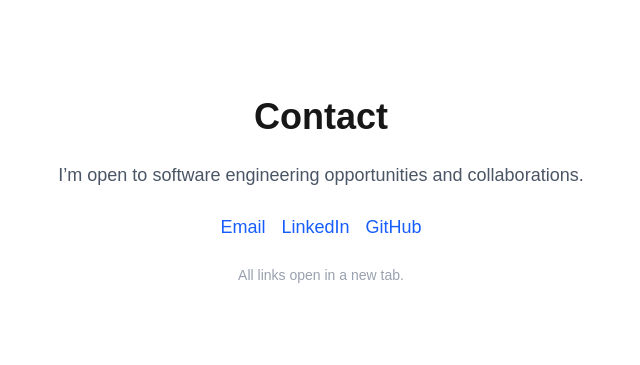
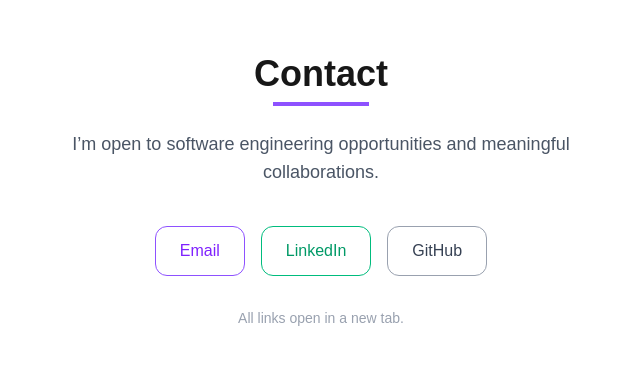
Before and after one commit to majaxpan/portfolio, a Next.js app: page / in a window 1280 px wide. Shown: the part 4533-4898 px from the top of the page, without its empty margins (319-959 px from the left). Built offline with nearby package versions, Linux system fonts and the light colour scheme.

Commit message:
Added contact section styling

```diff
--- a/app/components/Contact.tsx
+++ b/app/components/Contact.tsx
@@ -1,16 +1,44 @@
+"use client";
+
+import { motion } from "framer-motion";
+
 export default function Contact() {
   return (
-    <section id="contact" className="min-h-screen flex flex-col justify-center items-center text-center px-6 py-24">
-      <h2 className="text-4xl font-bold mb-6">Contact</h2>
+    <section
+      id="contact"
+      className="min-h-screen flex flex-col justify-center items-center text-center px-6 py-24 bg-white"
+    >
+      <motion.h2
+        className="text-4xl font-bold mb-6 relative after:block after:w-24 after:h-1 after:bg-violet-500 after:mx-auto after:mt-2"
+        initial={{ opacity: 0, y: 20 }}
+        whileInView={{ opacity: 1, y: 0 }}
+        viewport={{ once: true }}
+        transition={{ duration: 0.8 }}
+      >
+        Contact
+      </motion.h2>
 
-      <p className="text-lg text-gray-600 mb-6">
-        I’m open to software engineering opportunities and collaborations.
-      </p>
+      <motion.p
+        className="text-lg text-gray-600 mb-10 max-w-xl"
+        initial={{ opacity: 0, y: 20 }}
+        whileInView={{ opacity: 1, y: 0 }}
+        viewport={{ once: true }}
+        transition={{ duration: 0.8, delay: 0.1 }}
+      >
+        I’m open to software engineering opportunities and meaningful
+        collaborations.
+      </motion.p>
 
-      <div className="flex flex-col sm:flex-row gap-4">
+      <motion.div
+        className="flex flex-col sm:flex-row gap-4"
+        initial={{ opacity: 0, y: 20 }}
+        whileInView={{ opacity: 1, y: 0 }}
+        viewport={{ once: true }}
+        transition={{ duration: 0.8, delay: 0.2 }}
+      >
         <a
           href="mailto:panoskamaja@outlook.com"
-          className="text-blue-600 hover:underline text-lg"
+          className="px-6 py-3 rounded-xl border border-violet-500 text-violet-600 hover:bg-violet-50 transition-all"
         >
           Email
         </a>
@@ -19,7 +47,7 @@ export default function Contact() {
           href="https://www.linkedin.com/in/maja-panoska/"
           target="_blank"
           rel="noopener noreferrer"
-          className="text-blue-600 hover:underline text-lg"
+          className="px-6 py-3 rounded-xl border border-emerald-500 text-emerald-600 hover:bg-emerald-50 transition-all"
         >
           LinkedIn
         </a>
@@ -28,13 +56,13 @@ export default function Contact() {
           href="https://github.com/majaxpan"
           target="_blank"
           rel="noopener noreferrer"
-          className="text-blue-600 hover:underline text-lg"
+          className="px-6 py-3 rounded-xl border border-gray-400 text-gray-700 hover:bg-gray-100 transition-all"
         >
           GitHub
         </a>
-      </div>
+      </motion.div>
 
-      <p className="mt-6 text-sm text-gray-400">
+      <p className="mt-8 text-sm text-gray-400">
         All links open in a new tab.
       </p>
     </section>
```
